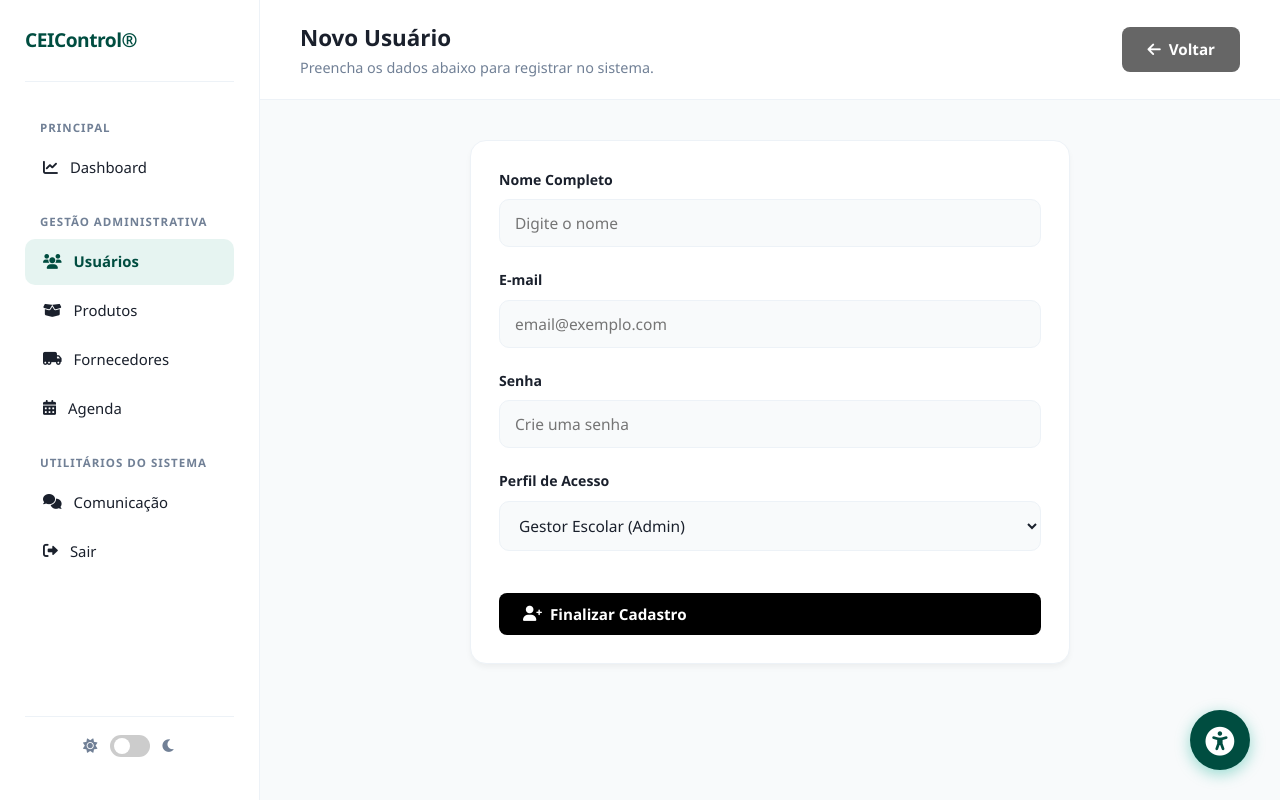
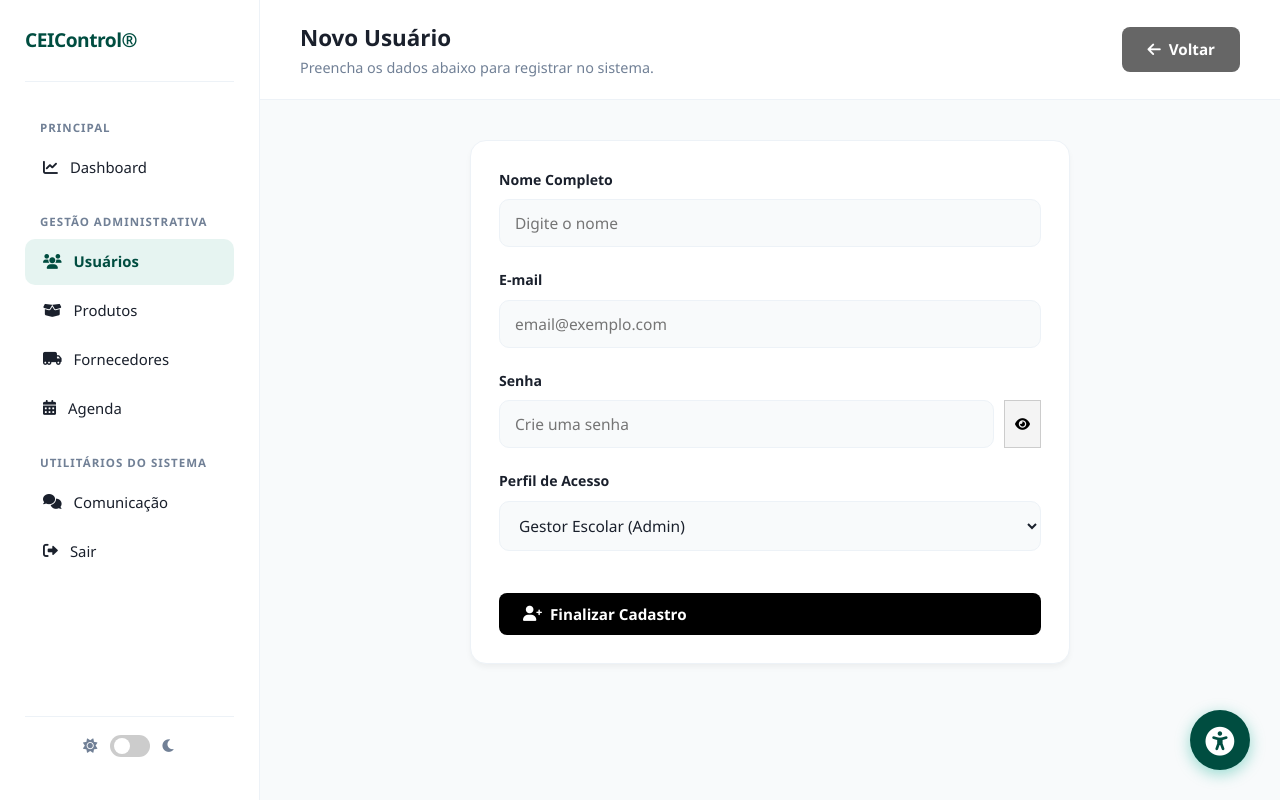
Before and after one commit to EduardoMartins-tech/CEIControl-Alpha-0.2, a PHP site: template app/views/usuarios/form_cadastro.php in a window 1280 px wide. Run offline with PHP 8.4, Linux system fonts and the light colour scheme; the template is opened without the code that fills it, so the values that code supplies are empty; the visitor is signed in with stand-in values (Sample User, id 1); some libraries are stand-ins or nearby versions.

Commit message:
feat(auth): alinha form de cadastro com edicao e implementa validacao de senha

```diff
--- a/app/views/usuarios/form_cadastro.php
+++ b/app/views/usuarios/form_cadastro.php
@@ -39,13 +39,6 @@ $pagina_atual = 'usuarios';
             </div>
         <?php endif; ?>
 
-        <?php if (isset($_GET['erro']) && $_GET['erro'] == 'sistema'): ?>
-            <div class="alert-danger" style="max-width:600px;margin:0 auto 20px auto;">
-                <i class="fa-solid fa-circle-xmark"></i>
-                <span>Erro ao processar cadastro. Tente novamente.</span>
-            </div>
-        <?php endif; ?>
-
         <section class="content-wrapper">
             <div class="admin-card" style="max-width:600px;margin:0 auto;display:block;">
                 <form action="<?= BASE_URL ?>usuarios/processa" method="POST" class="custom-form">
@@ -62,7 +55,20 @@ $pagina_atual = 'usuarios';
 
                     <div class="form-group">
                         <label for="senha">Senha</label>
-                        <input type="password" name="senha" id="senha" placeholder="Crie uma senha" required>
+                        <div style="display: flex; gap: 10px;">
+                            <input type="password" name="senha" id="senha" placeholder="Crie uma senha" required
+                                   onfocus="const r = document.getElementById('senha-regras'); if(r) r.style.display='block';"
+                                   onblur="const r = document.getElementById('senha-regras'); if(r) r.style.display='none';">
+                            <button type="button" onclick="toggleSenhaVisibilidade('senha', 'btn-senha')" id="btn-senha"
+                                    style="padding: 10px; border:1px solid #ccc; background:#f4f4f4; cursor: pointer;">
+                                <i class="fa-solid fa-eye"></i>
+                            </button>
+                        </div>
+                        <ul id="senha-regras">
+                            <li id="req-min" class="invalido"><i class="fa-solid fa-circle-check"></i> Mínimo de 6 caracteres</li>
+                            <li id="req-mai" class="invalido"><i class="fa-solid fa-circle-check"></i> Pelo menos uma letra maiúscula</li>
+                            <li id="req-num" class="invalido"><i class="fa-solid fa-circle-check"></i> Pelo menos um número</li>
+                        </ul>
                     </div>
 
                     <div class="form-group">
@@ -82,5 +88,6 @@ $pagina_atual = 'usuarios';
         </section>
     </main>
 </div>
+<script src="<?= BASE_URL ?>public/script.js"></script>
 </body>
 </html>
```
